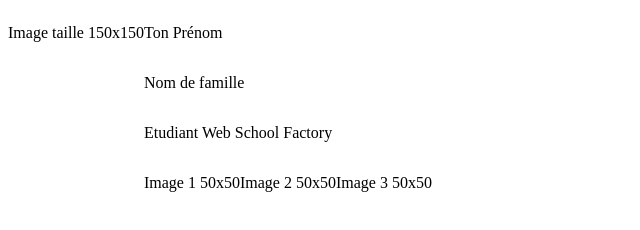
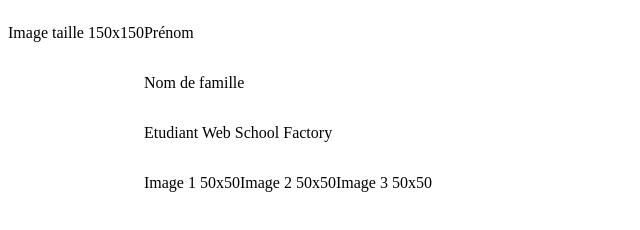
Before and after one commit to eqoba/test-2, a plain HTML site: page index.html in a window 1280 px wide. Shown: the full height of the page, 0-640 px from the left. Drawn offline with Linux system fonts and the light colour scheme.

Commit message:
errorfix

```diff
--- a/index.html
+++ b/index.html
@@ -9,7 +9,7 @@
 	<div class=flex>
 		<p>Image taille 150x150</p>
 		<div class=colonne1>
-			<p>Ton Prénom</p>
+			<p> Prénom</p>
 			<p>Nom de famille</p>
 			<p>Etudiant Web School Factory</p>
 			<div class=aligne1>
```
